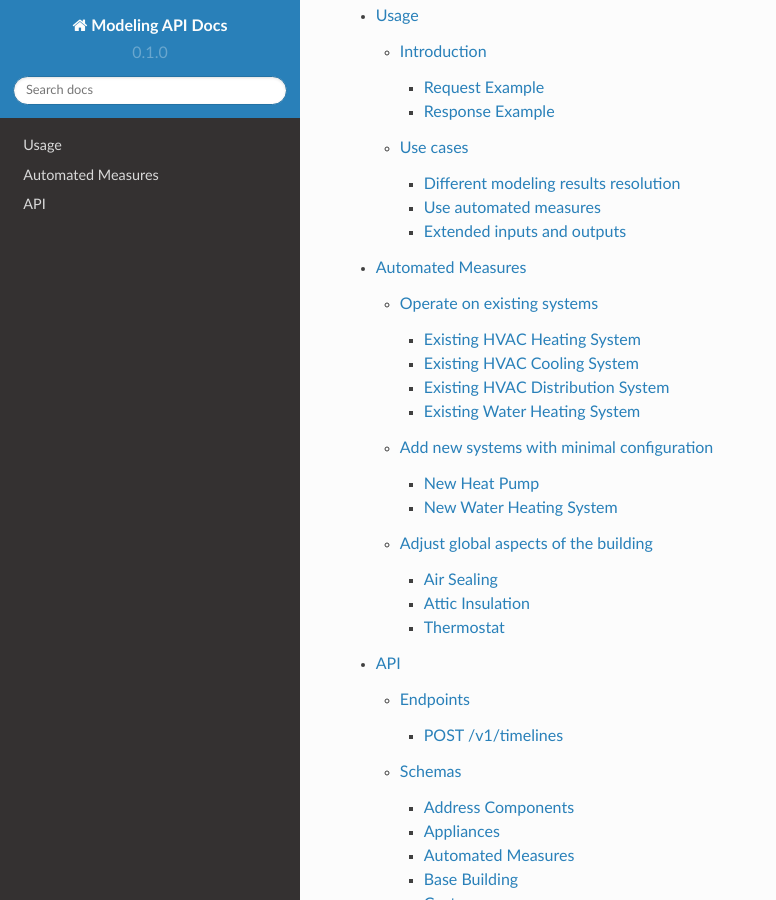
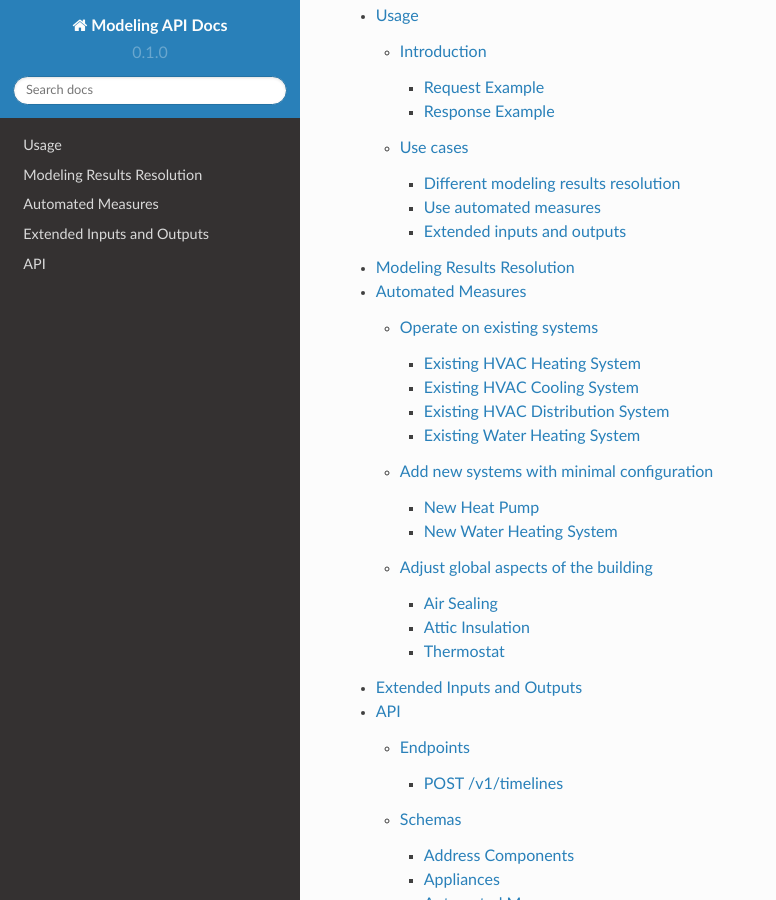
Before and after one commit to RadiantLabs/modeling-api-docs, a Sphinx documentation site: the page built from docs/source/index.rst, in a window 1280 px wide and 900 px high, scrolled down 409 px. Shown: the whole window, without its empty margins (0-776 px from the left). Built offline with Sphinx 7.4.7 and the Read the Docs theme 2.0.0, drawn with Linux system fonts in a browser that asks for light colours.

Commit message:
Include new pages in the main index

```diff
--- a/docs/source/index.rst
+++ b/docs/source/index.rst
@@ -16,5 +16,7 @@ Contents
 .. toctree::
 
    usage
+   modeling_results_resolution
    automated_measures
+   extended_inputs_and_outputs
    api
```
